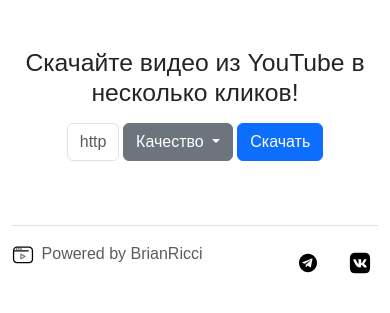
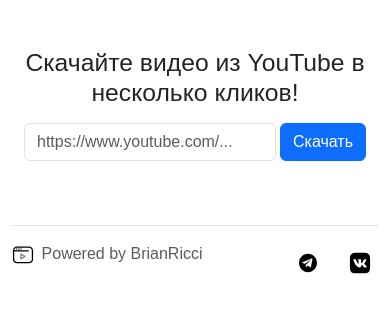
Before and after one commit to BrianRicci/YouTubeDownloader, a Flask app: page / in a window 390 px wide. Shown: the part 73-386 px from the top of the page. Run offline with Flask 3, Linux system fonts and the light colour scheme.

Commit message:
Доработана адаптивность для формы

```diff
--- a/downloader.py
+++ b/app/downloader.py
@@ -1,5 +1,4 @@
 from pytube import *
-
 
 
 # print(yt.title) # название видео
@@ -23,7 +22,6 @@
 
     print(get_video_resolutions(yt))
 
-
     # video = yt.streams.get_by_resolution('720p') # выбор разрешения и пути сохранения видео
 
     # video.download()
--- a/app/static/css/style.css
+++ b/app/static/css/style.css
@@ -1,3 +1,15 @@
+@media (max-width: 768px) {
+    .auto-width {
+        width: 100%;
+    }
+}
+
+@media (min-width: 769px) {
+    .auto-width {
+        width: 75%;
+    }
+}
+
 .logo {
     height: calc(1.275rem + .3vw)!important;
 }
@@ -37,3 +49,7 @@
 .nav-link:hover::after {
     opacity: 0.6;
 }
+
+.pe-6 {
+    padding-right: 2rem!important;
+  }
--- a/app/templates/index.html
+++ b/app/templates/index.html
@@ -2,28 +2,6 @@
 
 {% block title %}
 YouTube Downloader
-{% endblock %}
-
-{% block body %}
-<div class="container py-4">
-    <h2 class="text-center mb-3">Скачайте видео из YouTube в несколько кликов!</h2>
-    <div class="d-flex gap-1 w-75 mb-3 mx-auto">
-        <input type="text" class="form-control" id="urlInput" placeholder="https://www.youtube.com/...">
-        <!-- СДЕЛАТЬ АДАПТИВНОСТЬ -->
-        <div class="dropdown">
-            <button class="btn btn-secondary dropdown-toggle" type="button" data-bs-toggle="dropdown" aria-expanded="false">
-                Качество
-            </button>
-            <ul class="dropdown-menu">
-                <!-- НАРАЩИВАНИЕ ШАБЛОНИЗАТОРОМ -->
-                <li><a class="dropdown-item" href="#">Action</a></li>
-            </ul>
-        </div>
-        <button type="button" class="btn btn-primary">
-            Скачать
-        </button>
-    </div>
-</div>
 {% endblock %}
 
 {% block nav %}
@@ -36,3 +14,22 @@
     </li>
   </ul>
 {% endblock %}
+
+{% block body %}
+<div class="container py-4">
+    <h2 class="text-center mb-3">Скачайте видео из YouTube в несколько кликов!</h2>
+    <!-- <div class="d-flex gap-1 w-75 mb-3 mx-auto"> -->
+        <form method="post" class="d-flex gap-1 mb-3 mx-auto auto-width">
+            <input type="text" class="form-control" id="urlInput" placeholder="https://www.youtube.com/...">
+            <!-- <select class="form-select btn btn-secondary w-auto pe-6">
+                <option selected>Качество</option>
+                <option value="1">1080p</option>
+                <option value="2">Two</option>
+                <option value="3">Three</option>
+              </select> -->
+            <input type="submit" class="btn btn-primary" value="Скачать">
+        </form>
+        <!-- СДЕЛАТЬ АДАПТИВНОСТЬ -->
+    <!-- </div> -->
+</div>
+{% endblock %}
```
Also changed, not shown: app/models.py (+11 -2 lines).
